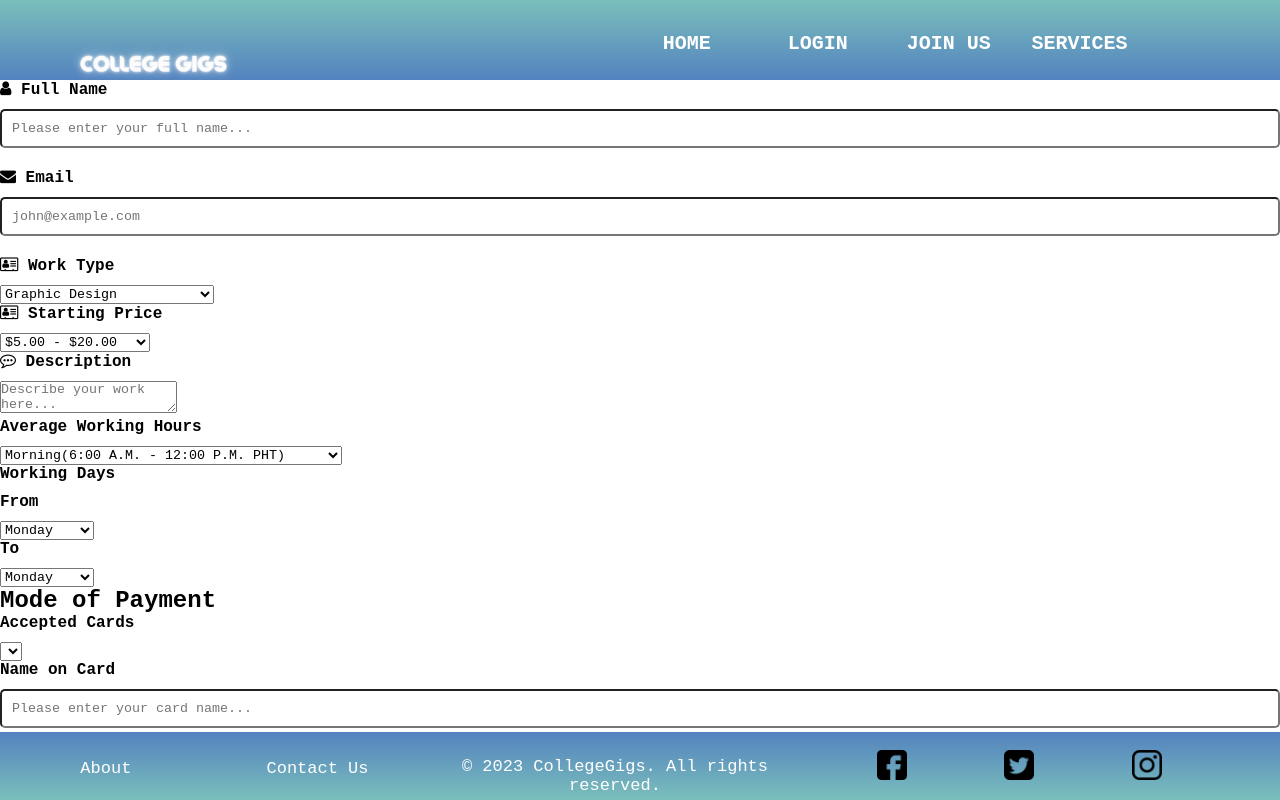
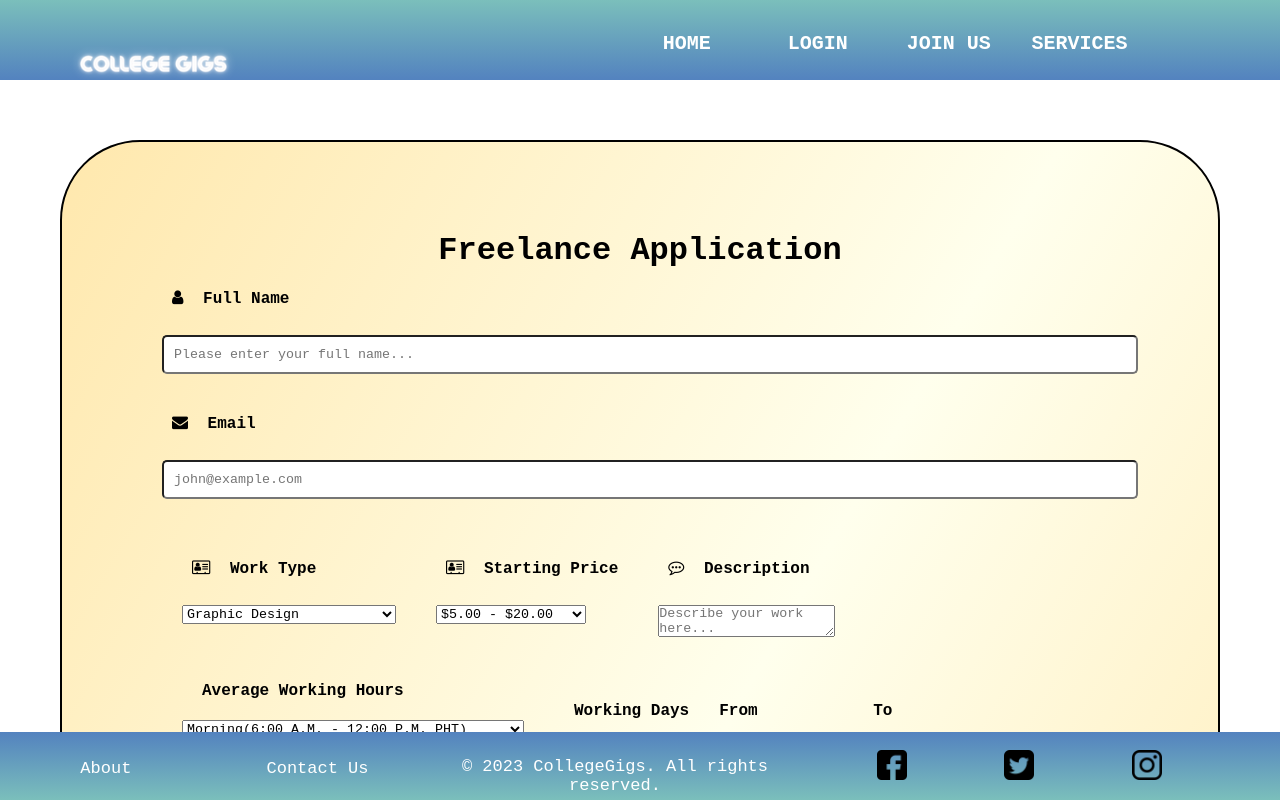
Before and after one commit to fynn07/college-gigs, a React (Create React App) app: page /freelancer/apply in a window 1280 px wide. Shown: the top 800 px of the page. Built offline with nearby package versions, Linux system fonts and the light colour scheme.

Commit message:
[frontend] Apply page design

```diff
--- a/src/pages/Apply.jsx
+++ b/src/pages/Apply.jsx
@@ -1,6 +1,7 @@
 import React from "react";
 import { axiosFetch } from "../utils/axios";
 import 'font-awesome/css/font-awesome.min.css'
+import '../styles/apply.css'
 import { toast } from "react-toastify";
 
 function Apply() {
@@ -42,6 +43,8 @@ function Apply() {
   }
 
   return (
+    <div className="apply-container">
+      <h1>Freelance Application</h1>
     <form onSubmit={handleApplyWork}>
       <label htmlFor="fname">
         <i className="fa fa-user"></i> Full Name
@@ -65,6 +68,9 @@ function Apply() {
         required
       ></input>
 
+      <div className="semi-container">
+
+        <div className="semi-container-children">
         <label htmlFor="work">
           <i className="fa fa-address-card-o"></i> Work Type
         </label>
@@ -77,7 +83,9 @@ function Apply() {
           <option value="Programming">Programming</option>
           <option value="Others">Others</option>
         </select>
+        </div>
 
+        <div className="semi-container-children">
           <label htmlFor="price">
             <i className="fa fa-address-card-o"></i> Starting Price
           </label>
@@ -88,7 +96,9 @@ function Apply() {
             <option value=" $81.00 - $100.00 "> $81.00 - $100.00 </option>
             <option value=" To Be Discussed "> To Be Discussed </option>
           </select>
+        </div>
 
+        <div className="semi-container-children">
           <label htmlFor="desc">
             <i className="fa fa-commenting-o"></i> Description
           </label>
@@ -98,7 +108,9 @@ function Apply() {
             className="desc"
             placeholder="Describe your work here..."
           ></textarea>
+        </div>
 
+        <div className="semi-container-children">
           <label htmlFor="time">
             <i className="far fa-clock"></i> Average Working Hours
           </label>
@@ -117,11 +129,14 @@ function Apply() {
             </option>
             <option value="Others">Others</option>
           </select>
+        </div>
+
+        <div className="children-container">
+
+        <div className="children-one">
             <label htmlFor="days">
               <i className="fas fa-calendar-alt"></i> Working Days
             </label>
-
-      <div className="row">
               <div className="col-50">
                 <label htmlFor="day1">From</label>
                 <select name="work_start" className="work_d1">
@@ -134,6 +149,9 @@ function Apply() {
                   <option value="Sunday">Sunday</option>
                 </select>
               </div>
+          </div>
+
+          <div className="children-two">
             <div className="col-50">
               <label htmlFor="day2">To</label>
               <select name="work_end" className="work_d2">
@@ -147,7 +165,9 @@ function Apply() {
               </select>
             </div>
         </div>
+        </div>
 
+      </div>
       <div className="col-50">
         <h2>Mode of Payment</h2>
 
@@ -230,6 +250,7 @@ function Apply() {
         ></input>
       </center>
     </form>
+    </div>
   );
 }
 
--- a/src/pages/profile_subpages/ProfileFreelancer.jsx
+++ b/src/pages/profile_subpages/ProfileFreelancer.jsx
@@ -99,18 +99,6 @@ function ProfileFreelancer() {
           );
         }) : <></>}
 
-        <div className="port">
-          <br />
-          <p>
-            <b>Portfolio Link: </b>
-            <span>
-              <a rel="noopener noreferrer" target="_blank" href="https://kekma.net/zzart.mp4" className="portfolio-link">
-                {freelancer.f_name}'s Portfolio
-              </a>
-            </span>
-          </p>
-        </div>
-
         <div className="social-links">
           <h3>Connect with me</h3>
           <ul>
--- /dev/null
+++ b/src/styles/apply.css
@@ -0,0 +1,32 @@
+.apply-container{
+    padding: 80px;
+    margin: 60px;
+    border: 2px solid;
+    border-radius: 80px;
+    background: linear-gradient(120deg, rgb(255, 232, 173), rgb(255,255,237), rgb(255, 231, 170));
+}
+.apply-container *{
+    margin: 10px;
+
+}
+.semi-container{
+    display: flex;
+    flex-wrap: wrap;
+}
+.semi-container {
+    flex: 1;
+}
+.children-container{
+    display: flex;
+}
+.children-one, .children-two{
+    display: flex;
+}
+.fa-calendar-alt{
+    display: block;
+}
+.btn{
+    height: 40px;
+    padding: 10px;
+    border-radius: 80px;
+}
--- a/src/styles/subpage_styles/profile.css
+++ b/src/styles/subpage_styles/profile.css
@@ -18,12 +18,12 @@
   box-shadow: 0 0 10px rgba(0, 0, 0, 0.1);
   min-height: 800px;
   align-self: center;
+  border: 2px solid black;
 }
 
 .left-side:hover {
   transition: 0.5s ease;
   transform: scale(1.01);
-  border: 2px solid black;
 }
 
 .left-side .personal-info {
@@ -137,12 +137,13 @@
   background-color: #fff;
   border-radius: 10px;
   box-shadow: 0 0 10px rgba(0, 0, 0, 0.1);
+  border: 2px solid black;
 }
 
 .right-side:hover {
   transition: 0.5s ease;
   transform: scale(1.01);
-  border: 2px solid black;
+
 }
 
 .right-side h1 {
```
Also changed, not shown: 9 other files (tests, documents, lock files or other folders). Lines whose indentation alone changed are shown as unchanged.
